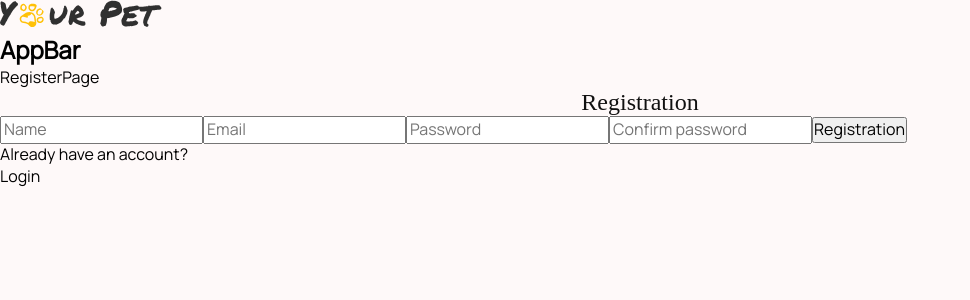
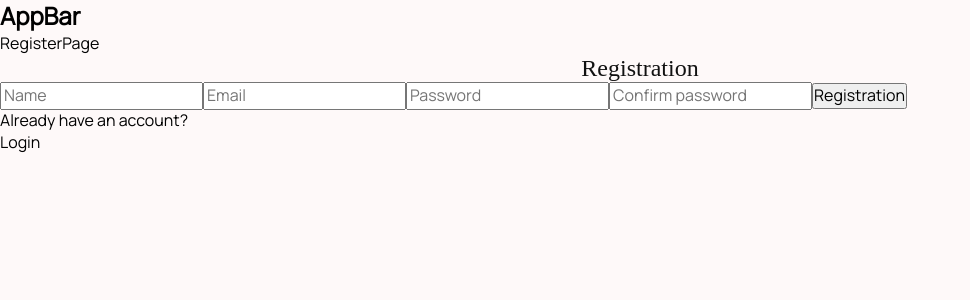
Before and after one commit to KristinaShepeleva/Your-Pet, a React (Create React App) app: page /your-pet/register in a window 1280 px wide. Shown: the top 300 px of the page, without its empty margins (0-970 px from the left). Built offline with nearby package versions, Linux system fonts and the light colour scheme.

Commit message:
add modal file

```diff
--- a/src/App.jsx
+++ b/src/App.jsx
@@ -1,11 +1,11 @@
 
-import {Logo} from "./helpers/icons";
+
 import {Routes} from './routes'
 
 export const App = () => {
   return (
     <>
-      <Logo />
+
 
     <div
       // style={{
--- /dev/null
+++ b/src/components/Modal/Modal.js
@@ -0,0 +1,5 @@
+const Modal = () => {
+  return <h2>Modal</h2>;
+};
+
+export default Modal;
```
Also changed, not shown: src/components/Modal.js (deleted).
